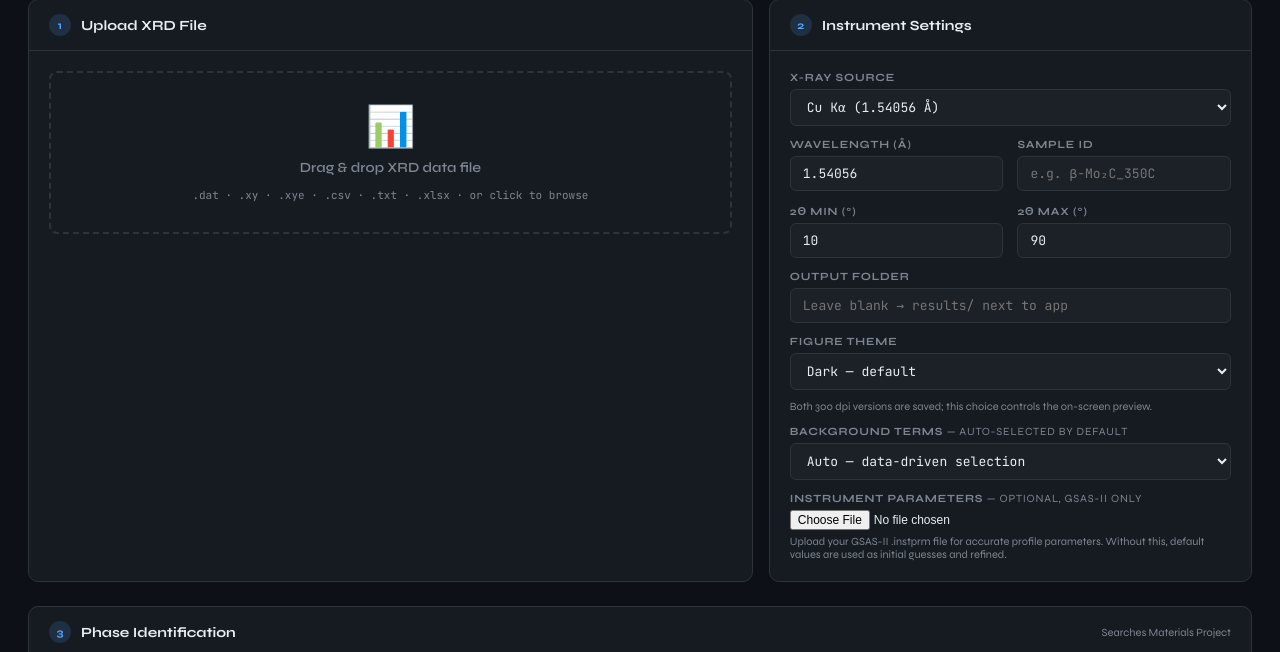
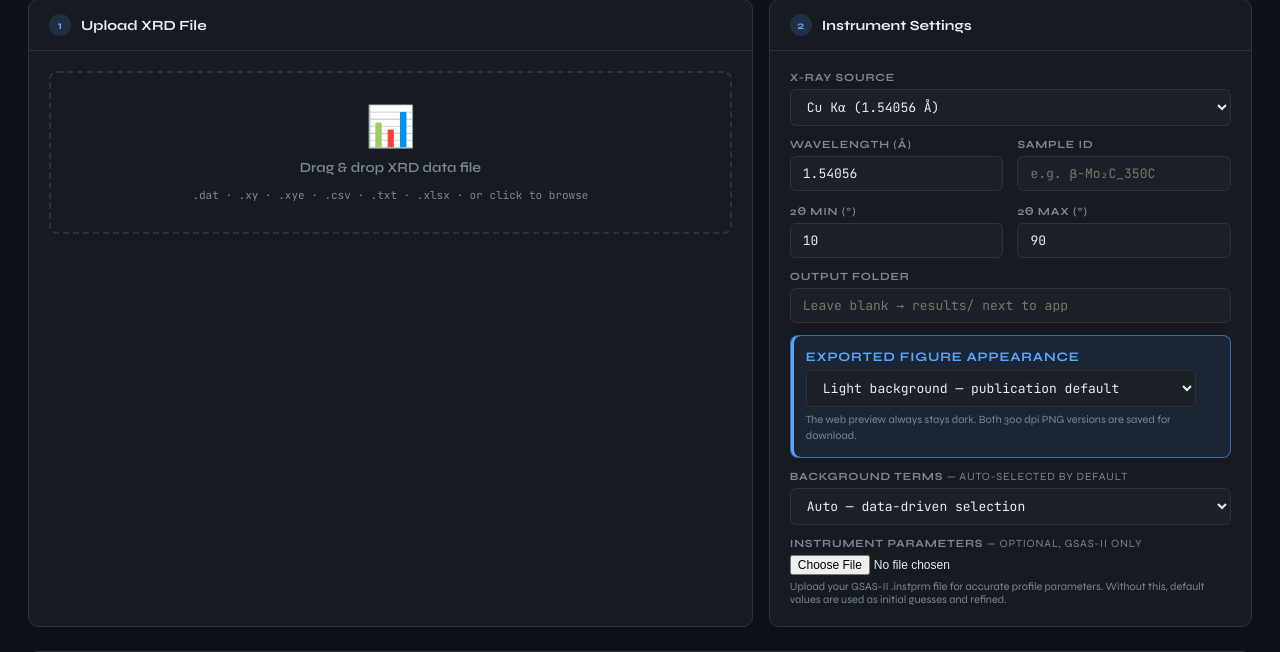
Before and after one commit to The-Porosoff-Group/catalysis-toolkit, a Flask app: page /xrd in a window 1280 px wide. Shown: the part 81-733 px from the top of the page. Run offline with Flask 3, Linux system fonts and the light colour scheme; some libraries are stand-ins or nearby versions.

Commit message:
Separate XRD preview and export themes

```diff
--- a/app.py
+++ b/app.py
@@ -1025,9 +1025,9 @@ def process_xrd():
         safe_id = re.sub(r'[^\w\-]', '_', os.path.splitext(sample_id)[0])
         out_dir = os.path.join(output_base, f'XRD_{safe_id}_{ts}')
         analysis_date = datetime.now().strftime('%Y-%m-%d')
-        plot_theme = form.get('plot_theme', 'dark').strip().lower()
+        plot_theme = form.get('plot_theme', 'light').strip().lower()
         if plot_theme not in ('light', 'dark'):
-            plot_theme = 'dark'
+            plot_theme = 'light'
 
         # ── Calibration mode: separate backend ──────────────────────────
         calibration_mode = form.get('calibration_mode', '').lower() == 'true'
--- a/modules/xrd/__init__.py
+++ b/modules/xrd/__init__.py
@@ -946,9 +946,9 @@ def run(filepath, output_dir, metadata, params):
     method_label = {'rietveld': 'Rietveld', 'gsas2': 'GSAS-II',
                     }.get(method, 'Le Bail')
     prefix = export_file_prefix(metadata)
-    requested_theme = str(params.get('plot_theme', 'dark')).lower()
+    requested_theme = str(params.get('plot_theme', 'light')).lower()
     if requested_theme not in ('light', 'dark'):
-        requested_theme = 'dark'
+        requested_theme = 'light'
     plot_metadata = {
         'sample_id':       metadata.get('sample_id', 'Sample'),
         'wavelength_label': params.get('wavelength_label',
--- a/modules/xrd/xrd_plots.py
+++ b/modules/xrd/xrd_plots.py
@@ -70,11 +70,11 @@ def make_xrd_plot(result, metadata, output_path, theme=None):
     output_path : str
         Destination PNG path.
     theme : {"light", "dark"}, optional
-        Explicit figure theme. Dark matches the native XRD interface.
+        Explicit figure theme. Light is the publication-export default.
     """
-    theme = str(theme or metadata.get('plot_theme') or 'dark').lower()
+    theme = str(theme or metadata.get('plot_theme') or 'light').lower()
     if theme not in PLOT_THEMES:
-        theme = 'dark'
+        theme = 'light'
     palette = PLOT_THEMES[theme]
 
     # This enriches labels and tick metadata only.  Fit arrays and statistics
--- a/templates/xrd_toolkit/index.html
+++ b/templates/xrd_toolkit/index.html
@@ -138,6 +138,17 @@
   .form-grid.three { grid-template-columns: 1fr 1fr 1fr; }
   .form-group { display: flex; flex-direction: column; gap: 5px; }
   .form-group.full { grid-column: 1 / -1; }
+  .xrd-export-theme {
+    grid-column: 1 / -1;
+    padding: 13px 15px;
+    border: 1px solid rgba(88,166,255,0.55);
+    border-radius: 8px;
+    background: rgba(88,166,255,0.08);
+    box-shadow: inset 3px 0 0 var(--accent);
+  }
+  .xrd-export-theme label { color: var(--accent); font-size: 13px; }
+  .xrd-export-theme select { max-width: 390px; }
+  .xrd-export-theme-note { color: var(--muted); font-size: 11px; line-height: 1.45; }
   label { font-size: 11px; font-weight: 700; color: var(--muted); text-transform: uppercase; letter-spacing: 0.8px; }
   input[type=text], input[type=number], textarea, select {
     background: var(--surface2);
@@ -777,14 +788,14 @@
               <label>Output Folder</label>
               <input type="text" id="xrd-output-dir" placeholder="Leave blank → results/ next to app">
             </div>
-            <div class="form-group">
-              <label>Figure Theme</label>
-              <select id="xrd-plot-theme" onchange="refreshXrdPlotTheme()">
-                <option value="dark" selected>Dark — default</option>
-                <option value="light">Light — alternate</option>
+            <div class="form-group xrd-export-theme">
+              <label>Exported Figure Appearance</label>
+              <select id="xrd-export-theme">
+                <option value="light" selected>Light background — publication default</option>
+                <option value="dark">Dark background — presentation option</option>
               </select>
-              <div style="font-size:11px;color:var(--muted);margin-top:5px;">
-                Both 300 dpi versions are saved; this choice controls the on-screen preview.
+              <div class="xrd-export-theme-note">
+                The web preview always stays dark. Both 300 dpi PNG versions are saved for download.
               </div>
             </div>
             <div class="form-group">
@@ -3031,7 +3042,7 @@ async function runXRD(method) {
     fd.append('tt_max',      document.getElementById('xrd-tt-max').value);
     fd.append('n_bg_coeffs', document.getElementById('xrd-bg-coeffs').value || 'auto');
     fd.append('output_dir',  document.getElementById('xrd-output-dir').value);
-    fd.append('plot_theme',  document.getElementById('xrd-plot-theme').value || 'dark');
+    fd.append('plot_theme',  document.getElementById('xrd-export-theme').value || 'light');
     fd.append('method',      method);
     // Instrument selection
     const instSelect = document.getElementById('xrd-instrument');
@@ -3532,24 +3543,14 @@ function renderBaselineComparison() {
   </div>`;
 }
 
-function refreshXrdPlotTheme() {
-  if (xrdLastResult) renderXrdPublicationPlot(xrdLastResult);
-}
-
 function renderXrdPublicationPlot(data) {
   const plotEl = document.getElementById('xrd-result-plot');
   const interactivePlot = document.getElementById('xrd-interactive-plot');
-  const theme = document.getElementById('xrd-plot-theme')?.value || data.plot_theme || 'dark';
-  const dark = theme === 'dark';
-  const palette = dark ? {
+  const palette = {
     paper:'#0d1117', plot:'#161b22', text:'#f0f3f6', grid:'#39414d',
     observed:'#58a6ff', calculated:'#f0f6fc', background:'#a7b0bd', residual:'#79c0ff'
-  } : {
-    paper:'#ffffff', plot:'#ffffff', text:'#111827', grid:'#d9dee7',
-    observed:'#1d4ed8', calculated:'#111827', background:'#596273', residual:'#1d4ed8'
   };
-  const phasePalette = dark ? PHASE_COLORS :
-    ['#0072b2','#d55e00','#009e73','#cc79a7','#e69f00','#56b4e9','#7b61a8','#8c6d31'];
+  const phasePalette = PHASE_COLORS;
 
   if (data.plot_data?.tt?.length) {
     const pd = data.plot_data;
@@ -3585,7 +3586,7 @@ function renderXrdPublicationPlot(data) {
       traces.push({
         x:pd.tt, y:phaseTop, name:phase.legend_label || `${phaseLabel}${weightText}`,
         type:'scatter', mode:'lines', line:{color:color,width:1.8},
-        fill:'tonexty', fillcolor:colorWithAlpha(color, dark ? 0.42 : 0.30),
+        fill:'tonexty', fillcolor:colorWithAlpha(color, 0.42),
         hovertemplate:`2θ: %{x:.3f}°<br>${phaseLabel} contribution: %{y:.4g}<extra></extra>`,
       });
     });
@@ -3644,7 +3645,7 @@ function renderXrdPublicationPlot(data) {
       annotations.push({
         x:0.006,y:rowCenter,xref:'paper',yref:'paper',text:`<b>${escHtml(rowLabel)}</b>`,
         showarrow:false,xanchor:'left',yanchor:'middle',font:{color:color,size:12},
-        bgcolor:dark ? 'rgba(22,27,34,.88)' : 'rgba(255,255,255,.9)',borderpad:2,
+        bgcolor:'rgba(22,27,34,.88)',borderpad:2,
       });
     });
 
@@ -3665,24 +3666,21 @@ function renderXrdPublicationPlot(data) {
               gridcolor:palette.grid,zeroline:true,zerolinecolor:palette.background,
               domain:[0,0.16],anchor:'x',tickfont:{size:12}},
       legend:{orientation:'v',x:0.992,y:0.985,xanchor:'right',yanchor:'top',
-              bgcolor:dark?'rgba(28,33,40,.90)':'rgba(247,248,250,.92)',
+              bgcolor:'rgba(28,33,40,.90)',
               bordercolor:palette.grid,borderwidth:1,font:{size:12}},
       shapes:shapes,annotations:annotations,dragmode:'zoom',
     };
-    const dateText = new Date().toISOString().slice(0,10);
-    const safeSample = String(sample).replace(/\.[^.]+$/, '').replace(/[^A-Za-z0-9._-]+/g,'_');
     const config = {
       responsive:true,displayModeBar:true,displaylogo:false,
       modeBarButtonsToAdd:['pan2d','zoomIn2d','zoomOut2d','autoScale2d'],
-      toImageButtonOptions:{format:'png',filename:`${dateText}_${safeSample}_xrd_refinement_${theme}`,
-        width:1950,height:1275,scale:1},
+      modeBarButtonsToRemove:['toImage'],
     };
     interactivePlot.style.display = 'block';
     plotEl.style.display = 'none';
     Plotly.react(interactivePlot,traces,layout,config);
-  } else if (data.plot_paths?.[theme]) {
+  } else if (data.plot_paths?.dark) {
     interactivePlot.style.display = 'none';
-    plotEl.src = '/api/download?path=' + encodeURIComponent(data.plot_paths[theme]);
+    plotEl.src = '/api/download?path=' + encodeURIComponent(data.plot_paths.dark);
     plotEl.style.display = 'block';
   } else if (data.plot_b64) {
     interactivePlot.style.display = 'none';
@@ -3832,9 +3830,9 @@ function showXRDResults(data) {
     `<button class="btn-sm green" onclick="openFolder('${escPath(data.output_dir)}')">📁 Open Folder</button>`
   ];
   if (data.plot_paths?.light) xrdDownloads.push(
-    `<button class="btn-sm" onclick="downloadFile('${escPath(data.plot_paths.light)}')">⬇ Light Figure (PNG)</button>`);
+    `<button class="btn-sm green" onclick="downloadFile('${escPath(data.plot_paths.light)}')">⬇ Light Publication Figure (PNG)</button>`);
   if (data.plot_paths?.dark) xrdDownloads.push(
-    `<button class="btn-sm" onclick="downloadFile('${escPath(data.plot_paths.dark)}')">⬇ Dark Figure (PNG)</button>`);
+    `<button class="btn-sm" onclick="downloadFile('${escPath(data.plot_paths.dark)}')">⬇ Dark Presentation Figure (PNG)</button>`);
   if (data.summary_path) xrdDownloads.push(
     `<button class="btn-sm" onclick="downloadFile('${escPath(data.summary_path)}')">⬇ Refinement Workbook</button>`);
   document.getElementById('xrd-download-row').innerHTML = xrdDownloads.join('');
```
Also changed, not shown: templates/index.html (+29 -31 lines), tests/test_xrd_publication_exports.py (+16 -2 lines).
